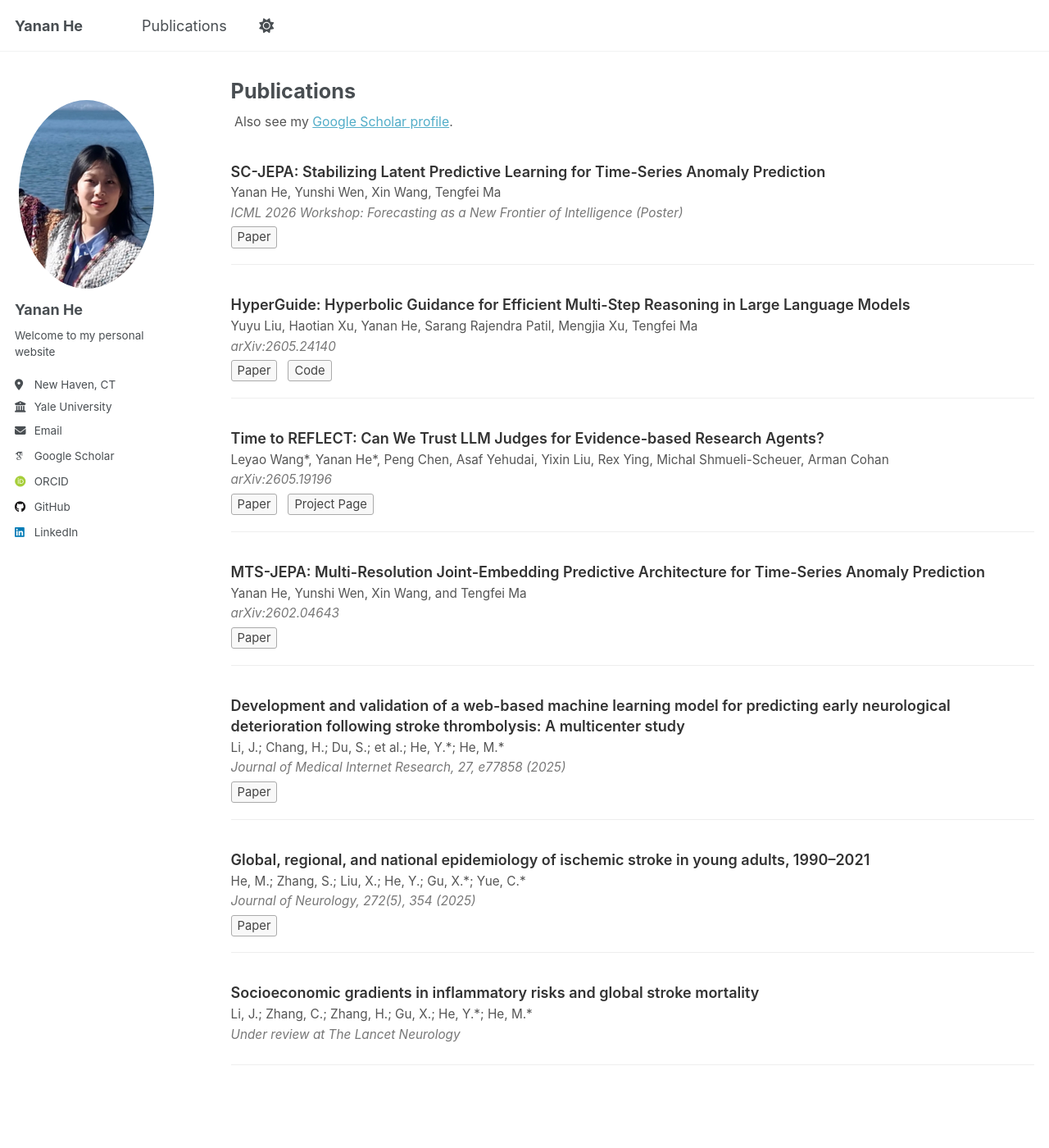
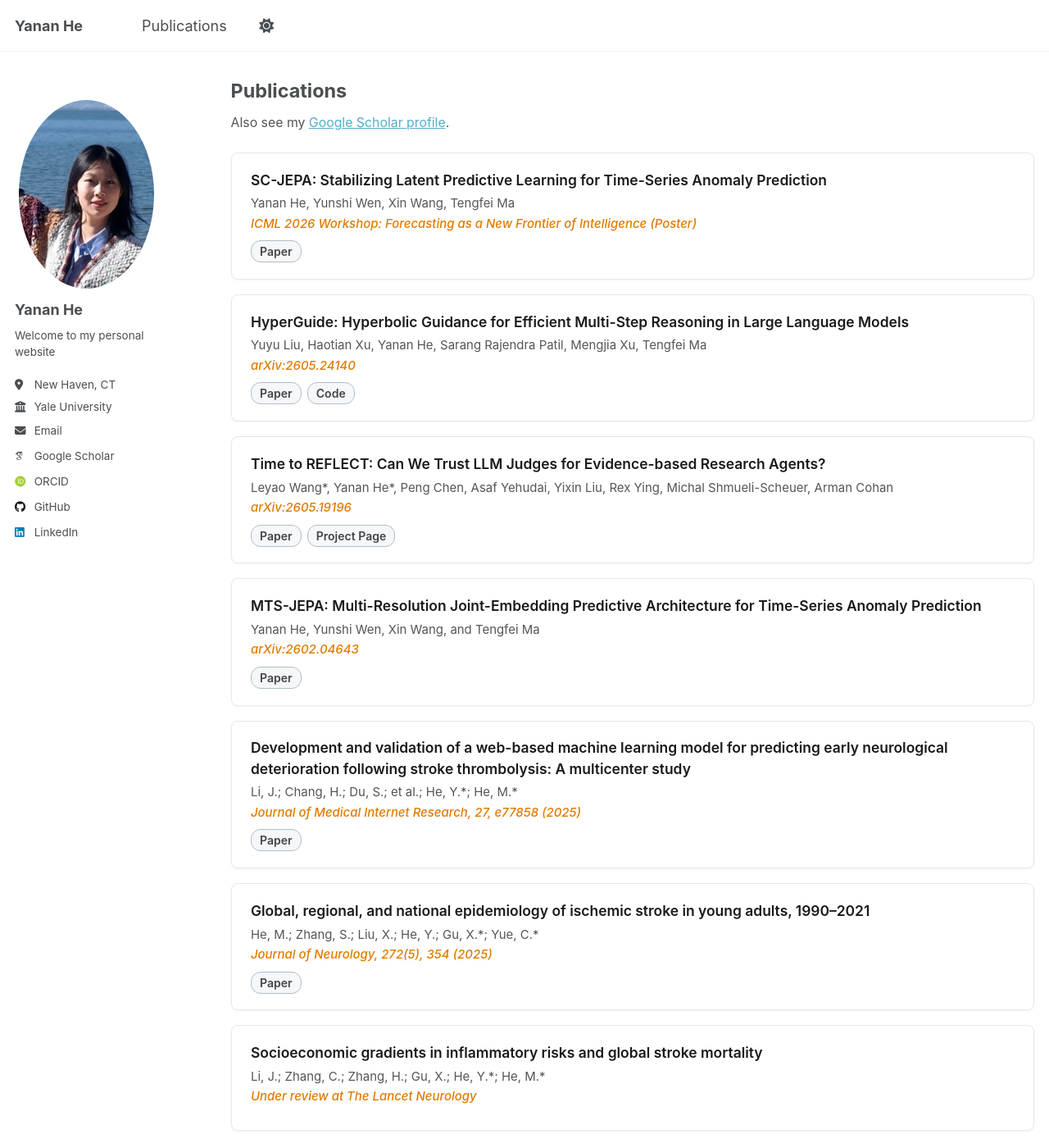
Before and after one commit to Echoo113/Echoo113.github.io, a Jekyll site: the page built from _pages/publications.html, in a window 1280 px wide and 1400 px high. Shown: the whole window at 82% size. Built offline with Jekyll 4.4.1, drawn with Linux system fonts in a browser that asks for light colours; some web fonts are replaced.

Commit message:
Redesign publications as cards, fix OPD description, update CSS
- Publications: card panel layout with border/shadow, pill links,
  venue in orange, clean author line
- About: shorten OPD description
- custom.css: full rewrite with card styles

Co-Authored-By: Claude Sonnet 4.6 <noreply@anthropic.com>

```diff
--- a/_pages/publications.html
+++ b/_pages/publications.html
@@ -6,23 +6,23 @@ author_profile: true
 ---
 
 {% if site.author.googlescholar %}
-  <div class="wordwrap" style="font-size:0.88em; margin-bottom:1.2em; color:#555;">
-    Also see my <a href="{{site.author.googlescholar}}">Google Scholar profile</a>.
-  </div>
+<p class="scholar-link">
+  Also see my <a href="{{site.author.googlescholar}}">Google Scholar profile</a>.
+</p>
 {% endif %}
 
 {% include base_path %}
 
 {% for post in site.publications reversed %}
-<div class="list__item" style="padding-bottom:1.1em; border-bottom:1px solid #eee; margin-bottom:0.8em;">
-  <h2 class="archive__item-title">
+<div class="pub-card">
+  <div class="pub-title">
     <a href="{{ base_path }}{{ post.url }}">{{ post.title }}</a>
-  </h2>
+  </div>
   {% if post.authors %}
-    <p class="pub-authors">{{ post.authors }}</p>
+    <div class="pub-authors">{{ post.authors }}</div>
   {% endif %}
   {% if post.venue %}
-    <p class="pub-venue">{{ post.venue }}</p>
+    <div class="pub-venue">{{ post.venue }}</div>
   {% endif %}
   <div class="pub-links">
     {% if post.paperurl %}
--- a/assets/css/custom.css
+++ b/assets/css/custom.css
@@ -1,56 +1,74 @@
 /* ============================================================
-   Publication list — smaller title, cleaner layout
+   Publication cards
    ============================================================ */
 
-.archive__item-title {
-  font-size: 1em !important;
-  font-weight: 600;
-  line-height: 1.4;
-  margin-bottom: 0.15em;
+.scholar-link {
+  font-size: 0.88em;
+  color: #555;
+  margin-bottom: 1.5em;
 }
 
-.archive__item-title a {
-  color: #333;
+.pub-card {
+  background: #fff;
+  border: 1px solid #e4e8ee;
+  border-radius: 8px;
+  padding: 1.1em 1.3em;
+  margin-bottom: 1em;
+  box-shadow: 0 1px 3px rgba(0,0,0,0.05);
+  transition: box-shadow 0.2s;
+}
+
+.pub-card:hover {
+  box-shadow: 0 3px 10px rgba(0,0,0,0.1);
+}
+
+.pub-title {
+  font-size: 0.97em;
+  font-weight: 600;
+  line-height: 1.45;
+  margin-bottom: 0.3em;
+}
+
+.pub-title a {
+  color: #1a1a1a;
   text-decoration: none;
 }
 
-.archive__item-title a:hover {
+.pub-title a:hover {
   color: #0066cc;
-  text-decoration: underline;
 }
 
 .pub-authors {
-  font-size: 0.85em;
+  font-size: 0.83em;
   color: #555;
-  margin: 0.1em 0;
-}
-
-.pub-authors strong {
-  color: #222;
-  font-weight: 600;
+  margin: 0.15em 0;
 }
 
 .pub-venue {
-  font-size: 0.85em;
-  color: #777;
+  font-size: 0.83em;
+  color: #e07b00;
+  font-weight: 500;
   font-style: italic;
-  margin: 0.1em 0 0.3em 0;
+  margin: 0.1em 0 0.45em 0;
 }
 
 .pub-links {
-  font-size: 0.82em;
-  margin-top: 0.25em;
+  margin-top: 0.5em;
+  display: flex;
+  flex-wrap: wrap;
+  gap: 0.4em;
 }
 
 .pub-links a {
-  display: inline-block;
-  margin-right: 0.6em;
-  padding: 1px 7px;
-  border: 1px solid #aaa;
-  border-radius: 3px;
+  font-size: 0.78em;
+  font-weight: 600;
+  padding: 2px 10px;
+  border: 1px solid #b0bec5;
+  border-radius: 12px;
   color: #444;
   text-decoration: none !important;
-  background: #f8f8f8;
+  background: #f5f7fa;
+  transition: all 0.15s;
 }
 
 .pub-links a:hover {
@@ -59,29 +77,14 @@
   border-color: #0066cc;
 }
 
-.archive__item-excerpt {
-  font-size: 0.85em !important;
-  color: #666;
-  margin-top: 0.2em;
-}
-
-.list__item {
-  padding-bottom: 1.2em;
-  border-bottom: 1px solid #eee;
-  margin-bottom: 0.2em;
-}
-
-.list__item:last-child {
-  border-bottom: none;
-}
-
 /* ============================================================
-   About page — cleaner intro section
+   About page
    ============================================================ */
 
 .about-intro {
   margin-bottom: 1.8em;
-  line-height: 1.7;
+  line-height: 1.75;
+  font-size: 0.97em;
 }
 
 .research-interests {
@@ -89,43 +92,43 @@
 }
 
 .research-interests h3 {
-  font-size: 1em;
+  font-size: 0.95em;
   font-weight: 700;
-  color: #222;
-  margin-bottom: 0.6em;
+  color: #1a1a1a;
+  margin-bottom: 0.8em;
   border-bottom: 2px solid #0066cc;
-  padding-bottom: 0.25em;
+  padding-bottom: 0.3em;
   display: inline-block;
 }
 
 .research-item {
   display: flex;
   gap: 0.8em;
-  margin-bottom: 0.75em;
+  margin-bottom: 0.7em;
   align-items: flex-start;
 }
 
 .research-tag {
   flex-shrink: 0;
-  font-size: 0.75em;
+  font-size: 0.73em;
   font-weight: 700;
   color: #0066cc;
   background: #eef4ff;
   border: 1px solid #c0d8f8;
   border-radius: 4px;
-  padding: 2px 8px;
-  margin-top: 2px;
+  padding: 2px 9px;
+  margin-top: 3px;
   white-space: nowrap;
 }
 
 .research-desc {
-  font-size: 0.9em;
+  font-size: 0.88em;
   color: #444;
-  line-height: 1.6;
+  line-height: 1.65;
 }
 
-/* Page title — make "About" and "Publications" smaller */
+/* Page title */
 .page__title {
-  font-size: 1.4em !important;
-  margin-bottom: 0.5em;
+  font-size: 1.3em !important;
+  margin-bottom: 0.6em;
 }
```
Also changed, not shown: _pages/about.md (+1 -1 lines).
